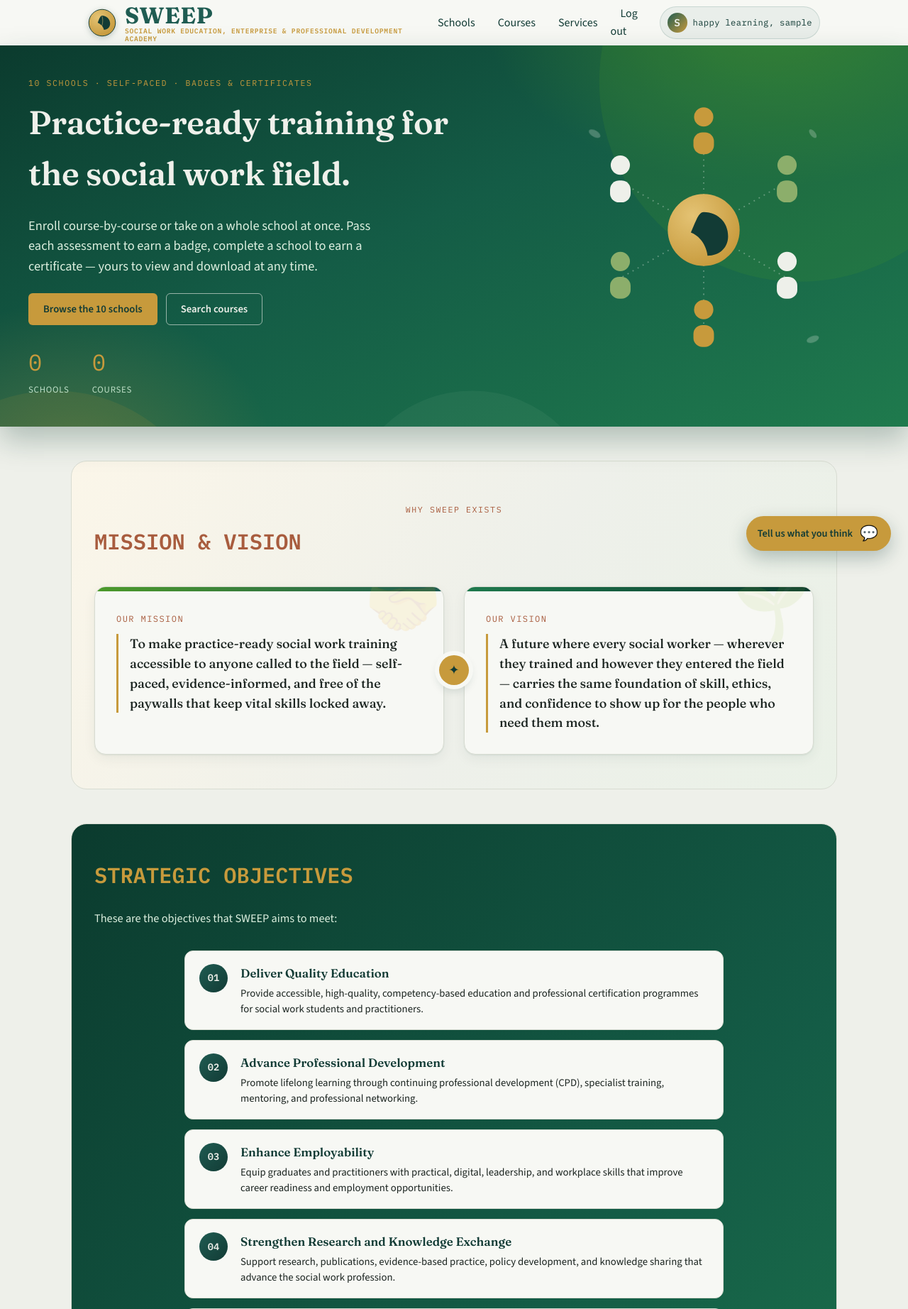
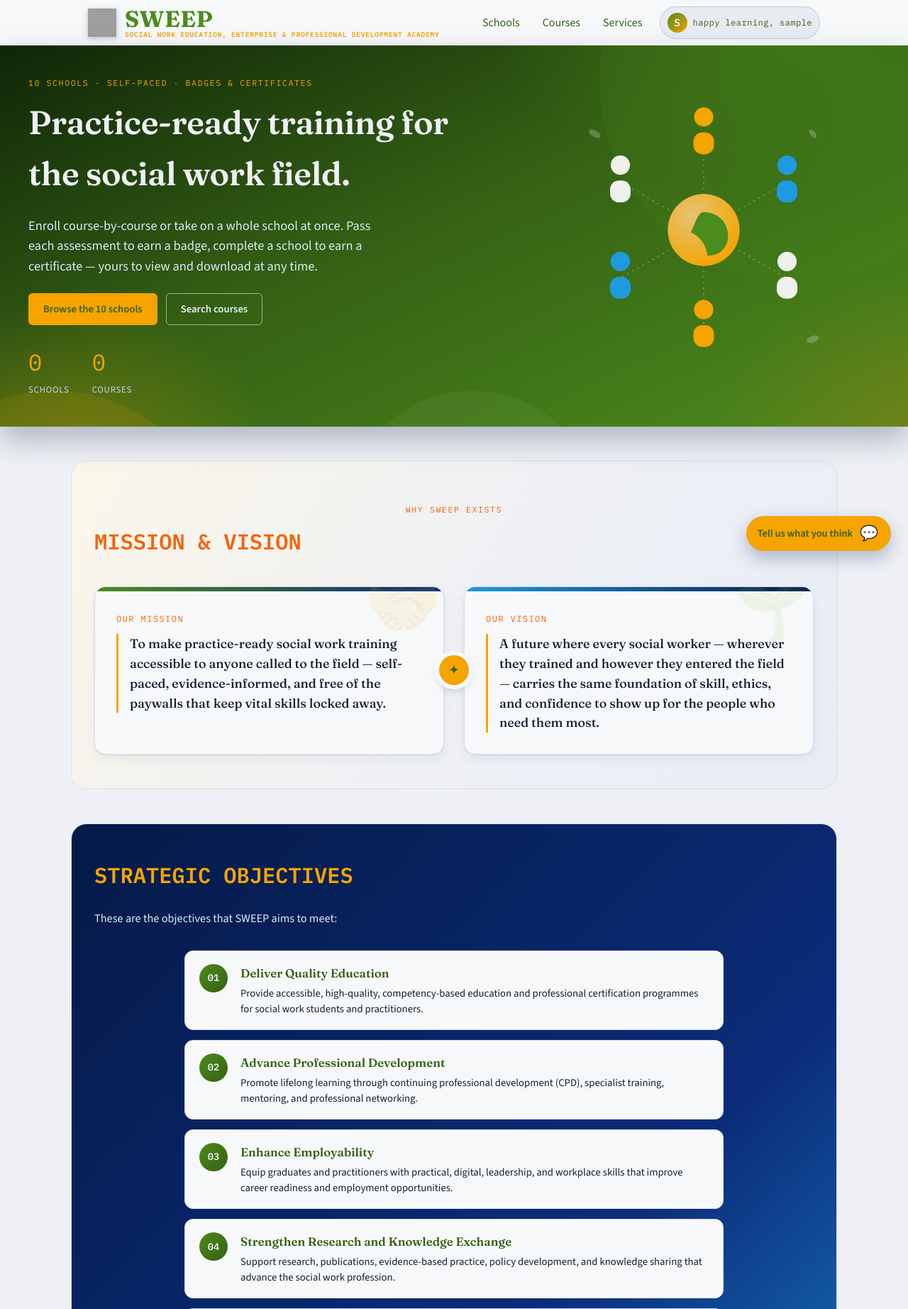
Before and after one commit to remikeks/project-sweep, a Django app: page / in a window 1280 px wide. Shown: the top 1844 px of the page at 71% size. Run offline with Django 5.2, Linux system fonts and the light colour scheme; the visitor is signed in with stand-in values (Sample User, id 1); data that the repository does not hold is empty; parts of the project's set-up code (start-up, migrations or seed data) failed here and were passed over; grey boxes are pictures that could not be loaded.

Commit message:
changed colour coding

```diff
--- a/static/css/style.css
+++ b/static/css/style.css
@@ -6,22 +6,24 @@
    ========================================================================== */
 
 :root {
-  --paper: #EEF0EA;
-  --paper-raised: #F7F8F4;
-  --ink: #1B2420;
-  --primary: #1F5C52;
-  --primary-dark: #123B35;
-  --gold: #C79A3C;
-  --clay: #A85C3E;
-  --line: #D8DCD2;
-  --danger: #A8412F;
+  --paper: #EEF0F5;
+  --paper-raised: #F7F8FA;
+  --ink: #16202E;
+  --primary: #4C8B1D;
+  --primary-dark: #356114;
+  --blue: #1E9BE0;
+  --green: #0B2C7A;
+  --gold: #F5A400;
+  --clay: #F2650A;
+  --line: #D9DEE8;
+  --danger: #C1440E;
 
   --font-display: "Fraunces", "Iowan Old Style", Georgia, serif;
   --font-body: "Source Sans 3", "Segoe UI", Helvetica, Arial, sans-serif;
   --font-mono: "IBM Plex Mono", "SFMono-Regular", Consolas, monospace;
 
   --radius: 6px;
-  --shadow: 0 1px 2px rgba(18, 59, 53, 0.08), 0 6px 18px rgba(18, 59, 53, 0.06);
+  --shadow: 0 1px 2px rgba(7, 29, 82, 0.08), 0 6px 18px rgba(7, 29, 82, 0.06);
 }
 
 * { box-sizing: border-box; }
@@ -110,7 +112,7 @@ a:hover { text-decoration: underline; }
   flex-shrink: 0;
   width: 40px;
   height: 40px;
-  filter: drop-shadow(0 2px 4px rgba(18, 59, 53, 0.25));
+  filter: drop-shadow(0 2px 4px rgba(7, 29, 82, 0.25));
 }
 
 .brand-text {
@@ -169,20 +171,20 @@ a:hover { text-decoration: underline; }
   align-items: center;
   gap: 8px;
   padding: 8px 10px;
-  border: 1px solid rgba(31, 92, 82, 0.16);
+  border: 1px solid rgba(11, 44, 122, 0.16);
   border-radius: 999px;
-  background: rgba(31, 92, 82, 0.06);
+  background: rgba(11, 44, 122, 0.06);
   color: var(--primary-dark);
   font: inherit;
   cursor: pointer;
 }
 
 .nav-user-trigger:hover {
-  background: rgba(31, 92, 82, 0.1);
+  background: rgba(11, 44, 122, 0.1);
 }
 
 .nav-user-pill.open .nav-user-trigger {
-  background: rgba(31, 92, 82, 0.12);
+  background: rgba(11, 44, 122, 0.12);
 }
 
 @media (min-width: 721px) {
@@ -724,12 +726,13 @@ form label { display: block; font-size: 0.85rem; margin-bottom: 4px; color: var(
   padding: 32px 40px 40px;
   border-radius: 0;
   background:
-    radial-gradient(680px 420px at 85% -10%, rgba(76, 154, 42, 0.55), transparent 60%),
-    radial-gradient(520px 420px at 8% 110%, rgba(199, 154, 60, 0.28), transparent 55%),
-    linear-gradient(155deg, #0B3B2E 0%, #145C46 46%, #1F7A4D 100%);
+    radial-gradient(680px 420px at 85% -10%, rgba(76, 139, 29, 0.45), transparent 60%),
+    radial-gradient(520px 420px at 8% 110%, rgba(245, 164, 0, 0.28), transparent 55%),
+    radial-gradient(460px 360px at 100% 100%, rgba(242, 101, 10, 0.20), transparent 60%),
+    linear-gradient(155deg, #102608 0%, #356114 46%, #4C8B1D 100%);
   color: var(--paper);
   border-bottom: none;
-  box-shadow: 0 18px 40px rgba(11, 59, 46, 0.28);
+  box-shadow: 0 18px 40px rgba(5, 26, 71, 0.28);
 }
 
 .hero-grid {
@@ -758,7 +761,7 @@ form label { display: block; font-size: 0.85rem; margin-bottom: 4px; color: var(
 }
 
 .hero .lede {
-  color: #DCEFDF;
+  color: #DCE8F5;
   font-size: 1.15rem;
   max-width: 520px;
 }
@@ -770,7 +773,7 @@ form label { display: block; font-size: 0.85rem; margin-bottom: 4px; color: var(
 .hero .btn-outline:hover { background: rgba(238, 240, 234, 0.14); color: var(--paper); }
 
 .hero .stat-row .stat-num { color: var(--gold); }
-.hero .stat-row .stat-label { color: #BFE0C8; }
+.hero .stat-row .stat-label { color: #BFD9F0; }
 
 .hero-illustration {
   position: relative;
@@ -1122,7 +1125,7 @@ footer.sw-footer {
   margin: 48px 0;
   padding: 48px 32px;
   border-radius: 22px;
-  background: linear-gradient(120deg, #FBF6E9 0%, #EEF0EA 55%, #EAF1E7 100%);
+  background: linear-gradient(120deg, #FBF6E9 0%, #EEF0F5 55%, #E8EDF6 100%);
   border: 1px solid var(--line);
 }
 
@@ -1154,8 +1157,8 @@ footer.sw-footer {
   height: 6px;
 }
 
-.mv-mission::before { background: linear-gradient(90deg, #4C9A2A, #1F5C52); }
-.mv-vision::before { background: linear-gradient(90deg, #1F7A4D, #0B3B2E); }
+.mv-mission::before { background: linear-gradient(90deg, #4C8B1D, #0B2C7A); }
+.mv-vision::before { background: linear-gradient(90deg, #1E9BE0, #051A47); }
 
 .mv-mark {
   position: absolute;
@@ -1200,7 +1203,7 @@ footer.sw-footer {
   align-items: center;
   justify-content: center;
   font-size: 1.15rem;
-  box-shadow: 0 0 0 6px var(--paper-raised), 0 6px 14px rgba(18, 59, 53, 0.22);
+  box-shadow: 0 0 0 6px var(--paper-raised), 0 6px 14px rgba(7, 29, 82, 0.22);
   z-index: 2;
 }
 
@@ -1216,7 +1219,7 @@ footer.sw-footer {
 /* ---------------------------------------------------------------------- */
 
 .mv-section.mv-objectives {
-  background: linear-gradient(135deg, #0B3B2E 0%, #145C46 55%, #1F7A4D 100%);
+  background: linear-gradient(135deg, #051A47 0%, #0B2C7A 55%, #1E9BE0 100%);
   color: var(--paper);
 }
 
@@ -1229,11 +1232,11 @@ footer.sw-footer {
 }
 
 .mv-section.mv-objectives .value-prop-intro {
-  color: #DCEFDF;
+  color: #DCE8F5;
 }
 
 .mv-section.mv-values {
-  background: linear-gradient(120deg, #FBF6E9 0%, #EEF0EA 55%, #EAF1E7 100%);
+  background: linear-gradient(120deg, #FBF6E9 0%, #EEF0F5 55%, #E8EDF6 100%);
 }
 
 .value-prop-intro {
@@ -1409,7 +1412,7 @@ footer.sw-footer {
   background: var(--gold);
   color: var(--primary-dark);
   padding: 14px 18px 14px 16px;
-  box-shadow: 0 10px 26px rgba(18, 59, 53, 0.28);
+  box-shadow: 0 10px 26px rgba(7, 29, 82, 0.28);
   cursor: pointer;
   font-family: var(--font-body);
   font-weight: 600;
--- a/templates/base.html
+++ b/templates/base.html
@@ -14,7 +14,7 @@
   <link rel="shortcut icon" href="{% static 'favicon/favicon.ico' %}">
   <link rel="apple-touch-icon" sizes="180x180" href="{% static 'favicon/apple-touch-icon.png' %}">
   <link rel="manifest" href="{% static 'favicon/site.webmanifest' %}">
-  <meta name="theme-color" content="#123B35">
+  <meta name="theme-color" content="#071D52">
   {% block extra_head %}{% endblock %}
 </head>
 <body>
@@ -39,10 +39,10 @@
         {% if user.is_authenticated %}
           <a class="nav-link-auth" href="{% url 'dashboard' %}">My Learning</a>
           <a class="nav-link-auth" href="{% url 'my_credentials' %}">Badges &amp; Certificates</a>
-          <form class="nav-link-auth" action="{% url 'logout' %}" method="post" style="display:inline;">
+          <!--<form class="nav-link-auth" action="{% url 'logout' %}" method="post" style="display:inline;">
             {% csrf_token %}
             <a href="#" onclick="this.closest('form').submit(); return false;">Log out</a>
-          </form>
+          </form> -->
           <div class="nav-user-pill" data-user-menu>
             <button type="button" class="nav-user-trigger" data-user-menu-trigger aria-haspopup="true" aria-expanded="false">
               <span class="nav-user-avatar">{{ user.username|slice:":1"|upper }}</span>
```
Also changed, not shown: other parts of static/css/style.css (+24 -24 lines), credentials/generator.py (+14 -14 lines), templates/core/home.html (+12 -12 lines), templates/core/services.html (+8 -8 lines), templates/courses/course_list.html (+7 -7 lines), templates/schools/school_list.html (+6 -6 lines), static/favicon/android-chrome-192x192.png, static/favicon/android-chrome-512x512.png, static/favicon/apple-touch-icon.png, static/favicon/favicon-16x16.png, static/favicon/favicon-32x32.png, static/favicon/favicon-48x48.png, static/favicon/favicon.ico, static/favicon/site.webmanifest, 2 more files.
